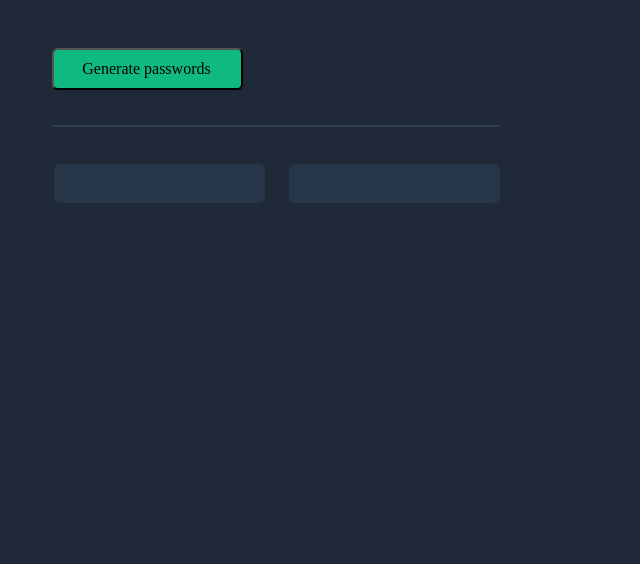
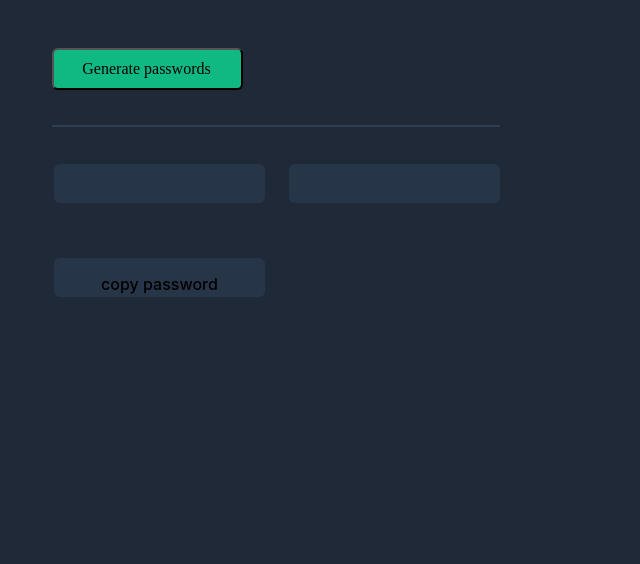
Before and after one commit to MRunKnownDEV/randPassGen, a plain HTML site: page index.html in a window 1280 px wide. Shown: the part 236-800 px from the top of the page, without its empty margins (0-640 px from the left). Drawn offline with nearby package versions, Linux system fonts and the light colour scheme.

Commit message:
Update index.css
updated index.css with select text code

```diff
--- a/index.css
+++ b/index.css
@@ -101,6 +101,7 @@ top: 396px;
 
 background: #273549;
 border-radius: 6px;
+user-select: all;
 }
 #passPara2{
    position: absolute;
@@ -111,6 +112,7 @@ top: 396px;
 
 background: #273549;
 border-radius: 6px;
+user-select: all;
 }
 .passFnt{
     font-family: 'Inter';
@@ -140,3 +142,16 @@ color: #55F991;
     color: #3e8e41;
     background-color: #FFFFFF;
   }
+
+  #copybtn {
+
+    position: absolute;
+    width: 211px;
+    height: 39px;
+    left: 52px;
+    top: 490px;
+
+    background: #273549;
+    border-radius: 6px;
+
+  }
```
